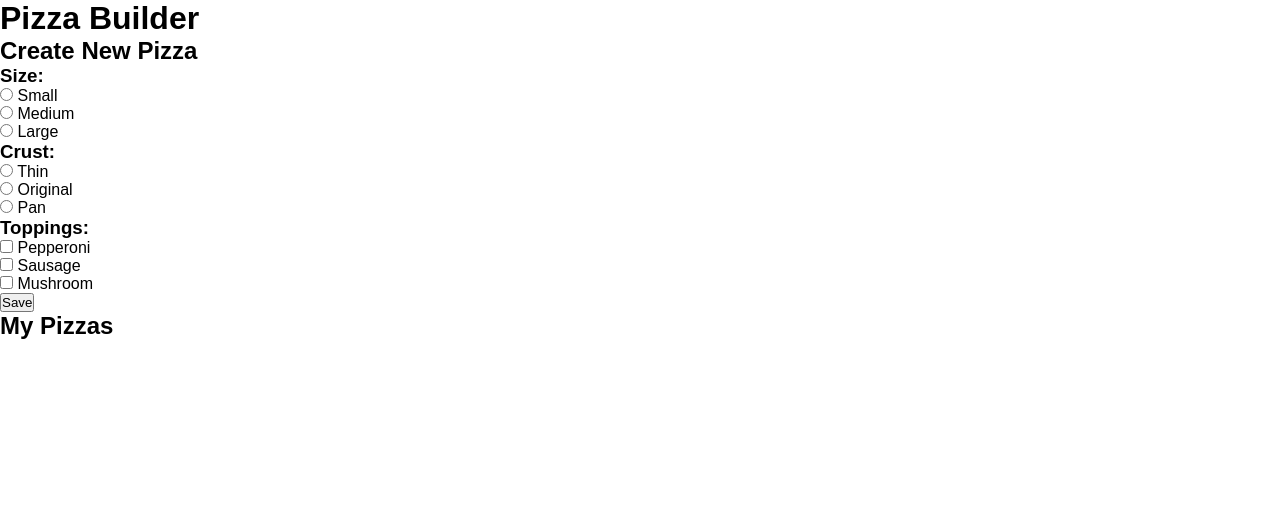
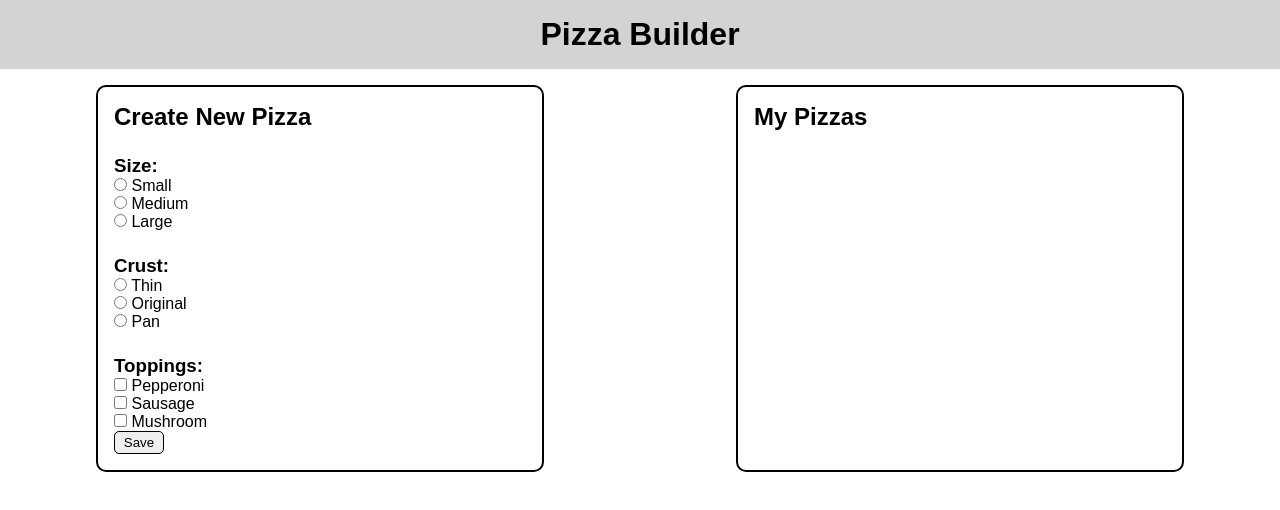
Before and after one commit to sgaona21/Pizza-Builder, a plain HTML site: page index.html in a window 1280 px wide. Drawn offline with Linux system fonts and the light colour scheme; a web font is replaced by a local one.

Commit message:
basic styling

```diff
--- a/app.js
+++ b/app.js
@@ -64,11 +64,6 @@ let toppingsArray2 = [];
 
 let thirdPizza = new Pizza(null, null, null);
 let toppingsArray3 = [];
-
-
-
-
-console.log(currentStorage.includes("Pizza1"))
 
 
 form.addEventListener("submit", (e) => {
@@ -329,8 +324,9 @@ if (localStorage.secondPizza != null) {
   if (localStorage.Pizza1 === localStorage.secondPizza) {
     alert("Oops! You created a duplicate pizza. Duplicate pizzas arent allowed. Please create a new Pizza");
     localStorage.removeItem("secondPizza")
-    pizza2.style.display = "none"
+    location.reload();
   }
+
 };
 
 pizza2DeleteButton.addEventListener("click", () => {
@@ -422,6 +418,11 @@ if (localStorage.thirdPizza != null) {
   pizza3p.textContent = `${pizza3Conversion.size}, ${pizza3Conversion.crust}, ${pizza3Conversion.toppings}`;
   pizzaCounter +=1;
   duplicateTracker.push(pizza3p.textContent)
+  if (localStorage.thirdPizza === localStorage.Pizza1 || localStorage.thirdPizza === localStorage.secondPizza) {
+    alert("Oops! You created a duplicate pizza. Duplicate pizzas arent allowed. Please create a new Pizza");
+    localStorage.removeItem("thirdPizza")
+    location.reload();
+  }
 };
 
 pizza3DeleteButton.addEventListener("click", () => {
@@ -506,11 +507,5 @@ if (!currentStorage.includes("Pizza1") || !currentStorage.includes("secondPizza"
   pizza3h4.textContent = "Pizza 1"
 }
 
-
-
-
-console.log(pizzaCounter)
 console.log(duplicateTracker)
 console.log(localStorage)
-
-console.log(duplicateTracker.includes(pizza2p.textContent))
--- a/index.html
+++ b/index.html
@@ -12,6 +12,8 @@
 </head>
 <body>
     <h1>Pizza Builder</h1>
+        <div class="grid-container">
+        <div class="side-a">
         <h2>Create New Pizza</h2>
                 <form>
                     <h3>Size:</h2>
@@ -58,9 +60,10 @@
 
                         <input type="submit" id="save" value="Save">
                 </form>
+            </div>
 
-
-        <h2 id="mypizzas">My Pizzas</h2>
+        <div class="side-b">
+        <h2 id="mypizzas" class="created">My Pizzas</h2>
 
             <div id="pizza-1">
                 <h4 id="pizza-1-h4"></h4>
@@ -219,7 +222,8 @@
                 <button id="pizza-3-delete">Delete</button>
             </div>
 
-
+            </div>
+            </div>
 
 
 
--- a/style.css
+++ b/style.css
@@ -29,3 +29,56 @@
 #pizza-3-form {
    display: none;
 }
+
+
+h1 {
+    text-align: center;
+    padding: 1rem;
+    background-color: lightgray;
+}
+
+.side-a {
+    border: solid 2px black;
+    border-radius: 10px;
+    padding: 1rem;
+    width: 70%;
+    margin: 1rem auto 1rem;
+
+
+}
+
+.side-b {
+    border: solid 2px black;
+    border-radius: 10px;
+    padding: 1rem;
+    width: 70%;
+    margin: 1rem auto 1rem;
+
+}
+
+button, #save, #save-1, #save-2, #save-3 {
+    padding: .2rem .3rem;
+    border-radius: 5px;
+    border: 1px solid black;
+    min-width: 50px;
+}
+
+
+h4, h3 {
+    margin-top: 1.5rem;
+}
+
+p {
+    padding: .25rem 0;
+}
+
+button:hover, #save:hover, #save-1:hover, #save-2:hover, #save-3:hover {
+    cursor: pointer;
+}
+
+@media only screen and (min-width: 480px) {
+    .grid-container {
+        display: grid;
+        grid-template-columns: 1fr 1fr;
+    }
+  }
```
